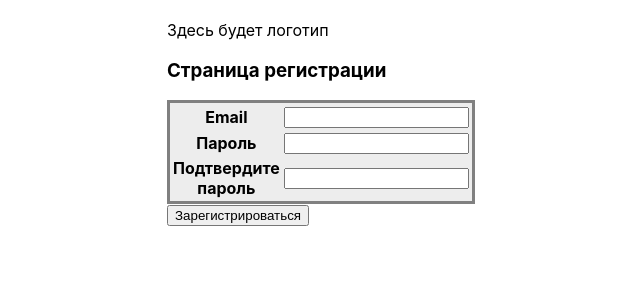
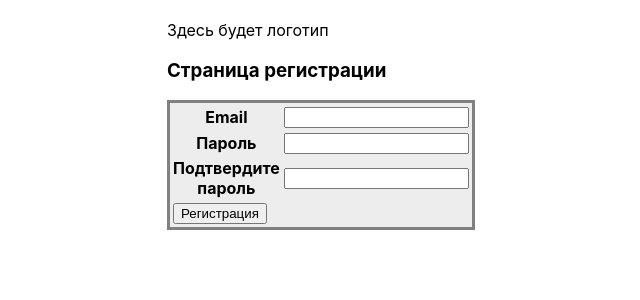
Before and after one commit to AnastasiaEvl/Trav.io, a React (Create React App) app: page / in a window 1280 px wide. Shown: the top 300 px of the page, without its empty margins (173-813 px from the left). Built offline with nearby package versions, Linux system fonts and the light colour scheme.

Commit message:
Registration form #2

```diff
--- a/src/entranceForm/formEnter.js
+++ b/src/entranceForm/formEnter.js
@@ -30,6 +30,7 @@ const styles = {
         <h3>Страница регистрации</h3>
         <form>
           <table style={styles.table}>
+            <tbody>
             <tr>
               <td style={styles.td}>
                 <b>Email</b>
@@ -54,10 +55,14 @@ const styles = {
                 <input type="password" id="confirmPassword" required onChange={(data)=>setConfirmPassword(data.target.value)}/>
               </td>
             </tr>
+            <tr>
+              <td>
+                <input type="submit" value="Регистрация"  disabled = {!(password === confirmPassword)} onChange={(data)=>setRegistration(data.target.value)}/>
+              </td>
+            </tr>
+            </tbody>
           </table>
         </form>
-
-        <button id="submit" disabled = {email && !(password === confirmPassword)} onChange={(data)=>setRegistration(data.target.value)}>Зарегистрироваться</button>
       </div>
     </div>
   );
```
